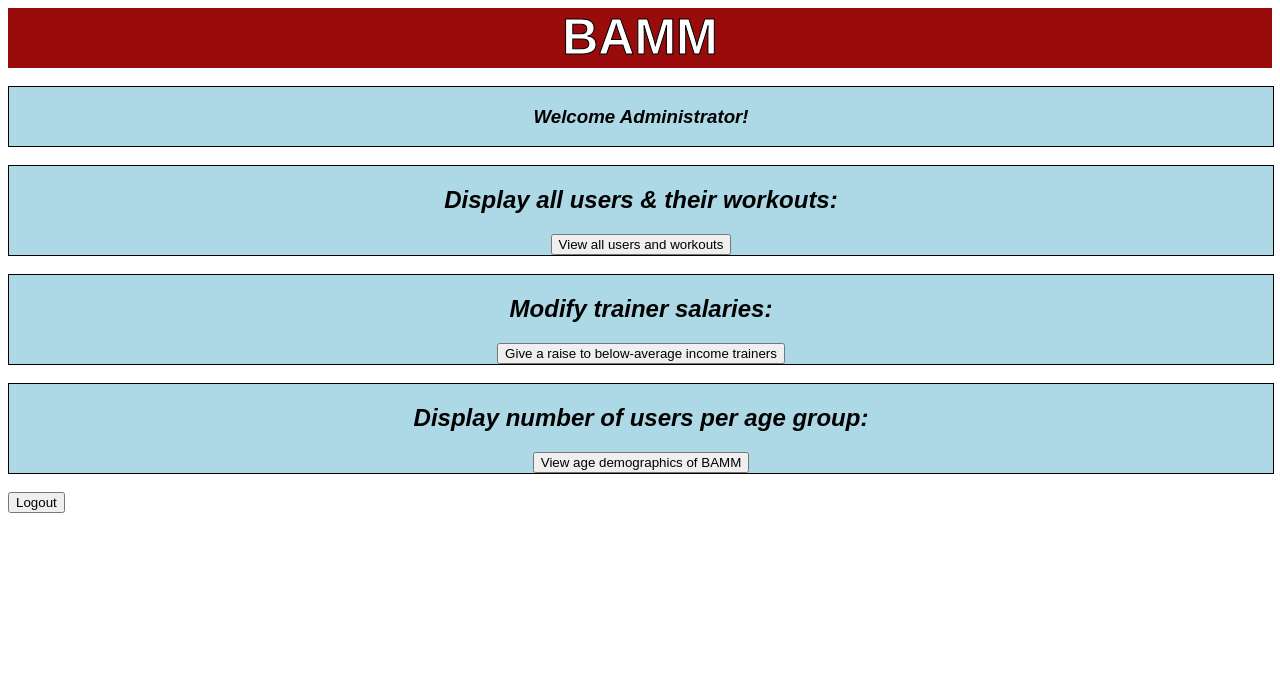
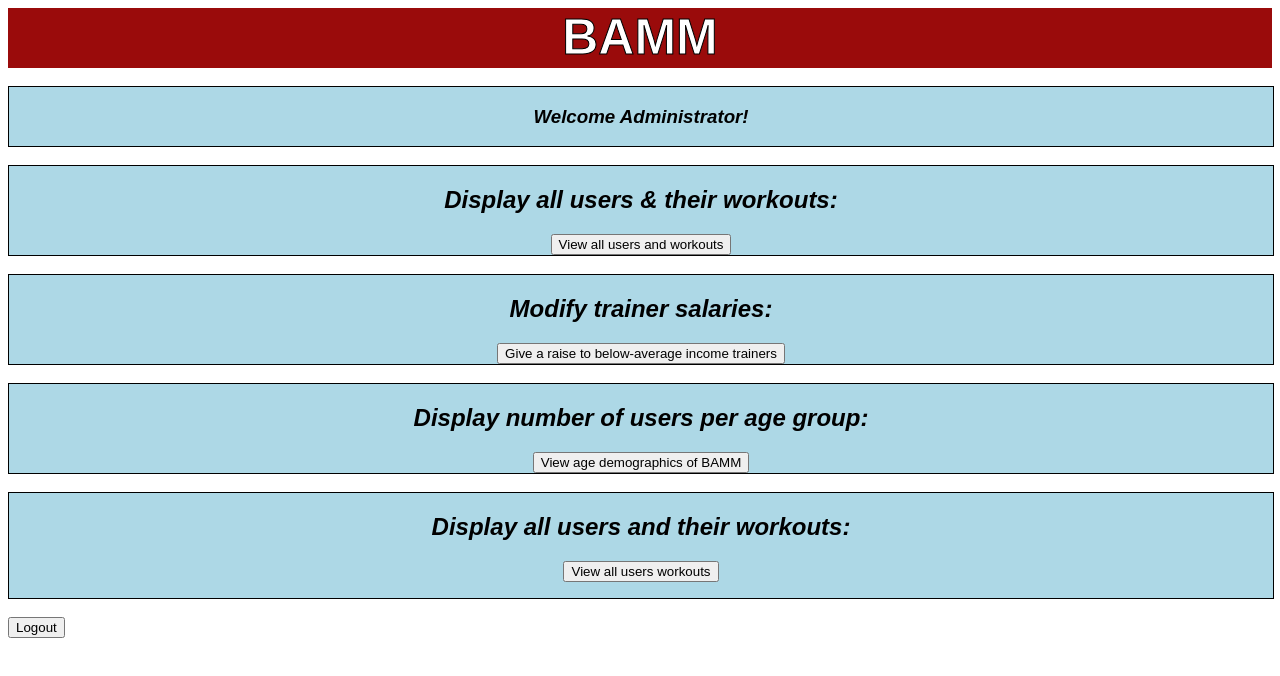
Before and after one commit to bagshawc1/FinalProject3309, an Angular app: page /admin in a window 1280 px wide. Shown: the top 676 px of the page. Built offline with nearby package versions, Linux system fonts and the light colour scheme.

Commit message:
Display users and workouts

```diff
--- a/index.js
+++ b/index.js
@@ -40,7 +40,6 @@ app.post('/increaseSalary', (req, res) => {
 
 // display all users and their workouts
 app.get('/userWorkouts', (req, res) => {
-
   connection.query("SELECT profile.id, profile.name, profile.age, favourites.workoutID, workouts.workoutName FROM Favourites INNER JOIN profile ON Favourites.userID = profile.id INNER JOIN Workouts ON Favourites.workoutID = Workouts.workoutID", function (err, result, fields) {
     if (err) throw err;
     res.send(result);
--- a/src/app/admin/admin.component.html
+++ b/src/app/admin/admin.component.html
@@ -49,7 +49,27 @@
 
 <br>
 
+<div class="signUp">
+    <h2 class="messageCenter">
+        Display all users and their workouts:
+    </h2>
+    <div class="form">
+        <button (click)="getUsersWorkouts()">View all users workouts</button>
+    </div>
+    <div *ngIf="userWorkouts">
+      <ul>
+        <li *ngFor="let group of userWorkouts">
+          <h3>ID: {{group.id}}</h3>
+		  <h3>Name: {{group.id}}</h3>
+		  <h3>Age: {{group.age}}</h3>
+		  <h3>Workout ID: {{group.workoutID}}</h3>
+		  <h3>Workout Name: {{group.workoutName}}</h3>
+        </li>
+      </ul>
+    </div>
+</div>
 
+<br>
 
 <button (click)="logout()">Logout</button>
 
--- a/src/app/admin/admin.component.ts
+++ b/src/app/admin/admin.component.ts
@@ -12,6 +12,7 @@ export class AdminComponent implements OnInit {
   isSignedIn = false;
   usersByAge = [];
   displayAge = false;
+  userWorkouts = [];
   constructor(private httpRequest: HttpRequestService, private router: Router) { }
 
   ngOnInit(): void {
@@ -21,8 +22,18 @@ export class AdminComponent implements OnInit {
   }
 
   displayAll(): void {
-    alert('bonjour');
-  }
+    this.httpRequest.getUsersWorkouts().then(data => {
+		for (const newKey in data) {
+			this.userWorkouts.push(data[newKey]);
+		}
+		console.log(this.userWorkouts);
+		this.displayAge = false;
+	})
+		.catch(err => {
+			console.log(err);
+			alert("error");
+		});
+	}
 
   trainerSalaries(): void {
     this.httpRequest.updateTrainerSalaries().then(data => {
@@ -38,6 +49,7 @@ export class AdminComponent implements OnInit {
         alert('error');
       });
   }
+
   getUsersByAge(): void{
     this.usersByAge = [];
     this.httpRequest.getUsersByAge().then(data => {
@@ -54,13 +66,11 @@ export class AdminComponent implements OnInit {
         alert('error');
       });
   }
+
   logout(): void {
     this.handleLogout();
     this.isLogout.emit();
     this.router.navigateByUrl('');
   }
 
-
-
-
 }
--- a/src/app/http-request.service.ts
+++ b/src/app/http-request.service.ts
@@ -28,4 +28,7 @@ export class HttpRequestService {
   updateTrainerSalaries(): Promise<any> {
     return (this.http.post(this.url + 'increaseSalary', {}).toPromise());
   }
+  getUsersWorkouts(): Promise<any> {
+	  return (this.http.get(this.url + 'userWorkouts', {}).toPromise());
+  }
 }
```
Also changed, not shown: 1 other file (tests, documents, lock files or other folders).
